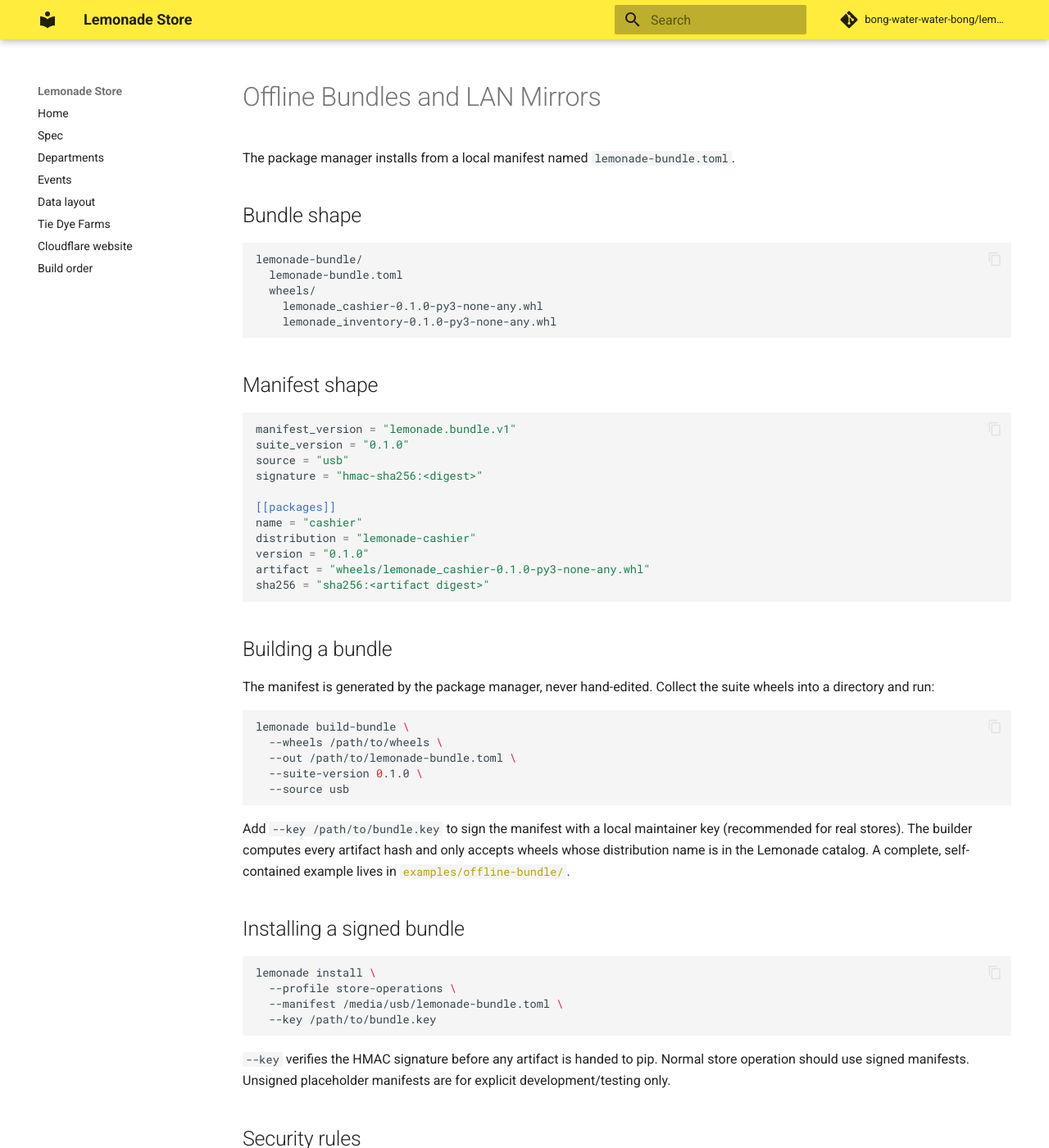
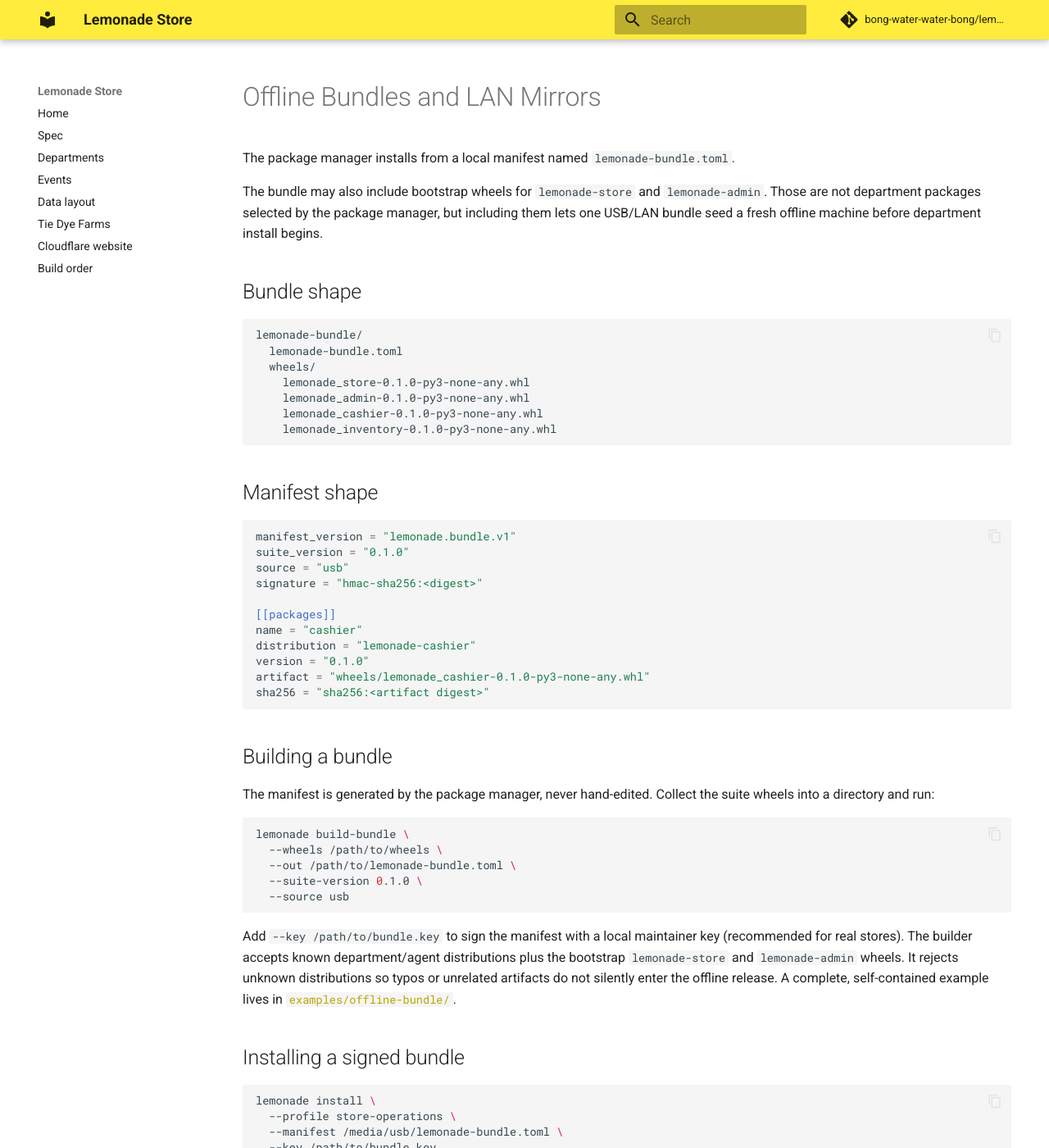
Before and after one commit to bong-water-water-bong/lemonade-store, an MkDocs documentation site: the page built from docs/package-manager/offline-bundles.md, in a window 1280 px wide and 1400 px high. Shown: the whole window at 82% size. Built offline with MkDocs 1.6.1 and Material for MkDocs 9.7.7, drawn with Linux system fonts in a browser that asks for light colours; comment, search, counter and statistics services are not loaded.

Commit message:
feat: support bootstrap wheels in offline bundles
Let the offline bundle builder include lemonade-store and lemonade-admin wheels
alongside department/agent wheels. These bootstrap artifacts are not selected as
managed department packages, but they let a single USB/LAN bundle seed a fresh
offline machine before package-manager install begins.

- Add bootstrap distribution allowlist for lemonade-store and lemonade-admin.
- Give bootstrap manifest entries friendly names.
- Add regression coverage for full bootstrap bundle manifests.
- Update offline bundle docs.

Verified with make all: ruff, mypy, and 127 pytest tests.

````diff
--- a/docs/package-manager/offline-bundles.md
+++ b/docs/package-manager/offline-bundles.md
@@ -1,6 +1,11 @@
 # Offline Bundles and LAN Mirrors
 
 The package manager installs from a local manifest named `lemonade-bundle.toml`.
+
+The bundle may also include bootstrap wheels for `lemonade-store` and
+`lemonade-admin`. Those are not department packages selected by the package
+manager, but including them lets one USB/LAN bundle seed a fresh offline
+machine before department install begins.
 
 ## Bundle shape
 
@@ -8,6 +13,8 @@ The package manager installs from a local manifest named `lemonade-bundle.toml`.
 lemonade-bundle/
   lemonade-bundle.toml
   wheels/
+    lemonade_store-0.1.0-py3-none-any.whl
+    lemonade_admin-0.1.0-py3-none-any.whl
     lemonade_cashier-0.1.0-py3-none-any.whl
     lemonade_inventory-0.1.0-py3-none-any.whl
 ```
@@ -42,9 +49,10 @@ lemonade build-bundle \
 ```
 
 Add `--key /path/to/bundle.key` to sign the manifest with a local maintainer key
-(recommended for real stores). The builder computes every artifact hash and only
-accepts wheels whose distribution name is in the Lemonade catalog. A complete,
-self-contained example lives in
+(recommended for real stores). The builder accepts known department/agent
+distributions plus the bootstrap `lemonade-store` and `lemonade-admin` wheels.
+It rejects unknown distributions so typos or unrelated artifacts do not silently
+enter the offline release. A complete, self-contained example lives in
 [`examples/offline-bundle/`](../../examples/offline-bundle/README.md).
 
 ## Installing a signed bundle
````
Also changed, not shown: docs/package-manager/README.md (+1 -1 lines), 2 other files.
